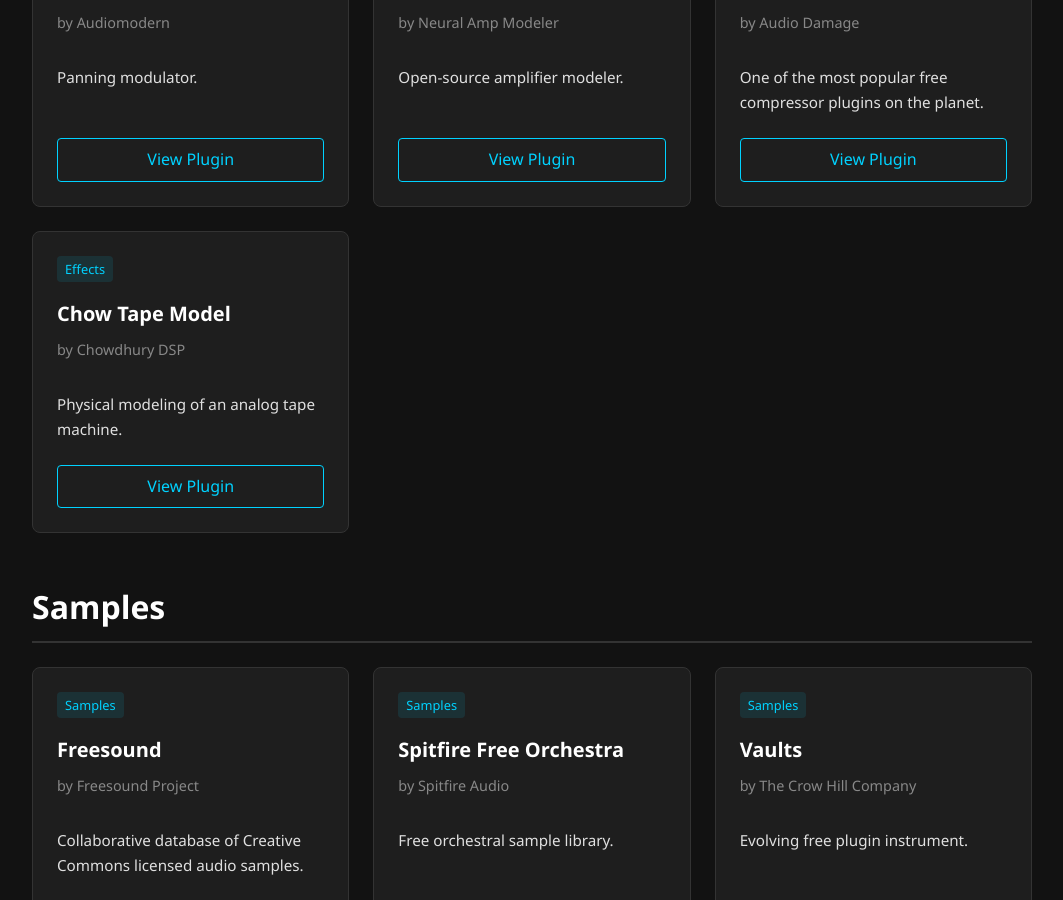
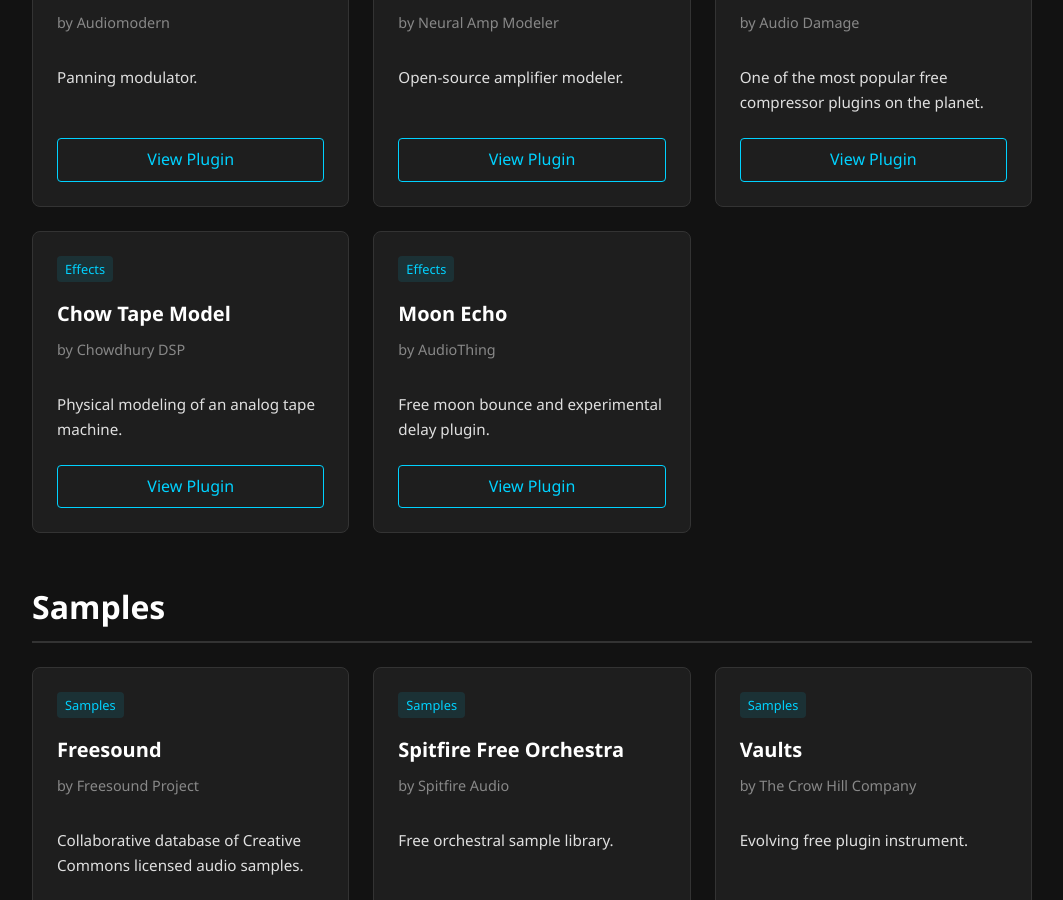
Before and after one commit to mschenone/audio-tools-hub, a Jekyll site: the page built from index.md, in a window 1280 px wide and 900 px high, scrolled down 2234 px. Shown: the whole window, without its empty margins (108-1171 px from the left). Built offline with Jekyll 4.4.1, drawn with Linux system fonts in a browser that asks for light colours.

Commit message:
Add Moon Echo plugin

```diff
--- a/_data/plugins.yml
+++ b/_data/plugins.yml
@@ -234,3 +234,12 @@
     - macOS
     - Linux
     - iOS
+- name: Moon Echo
+  author: AudioThing
+  type: Effects
+  url: https://www.audiothing.net/effects/moon-echo/
+  description: Free moon bounce and experimental delay plugin.
+  os:
+    - Windows
+    - macOS
+    - Linux
```
